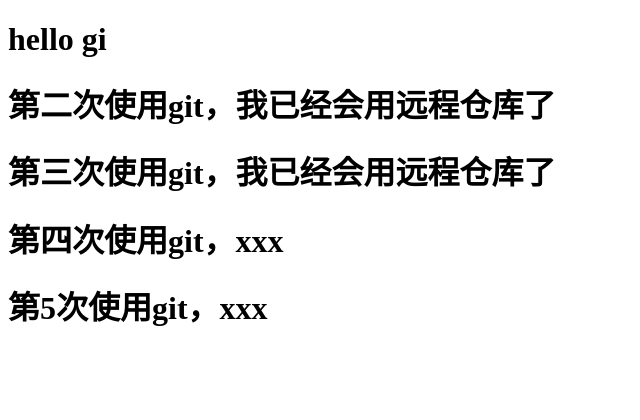
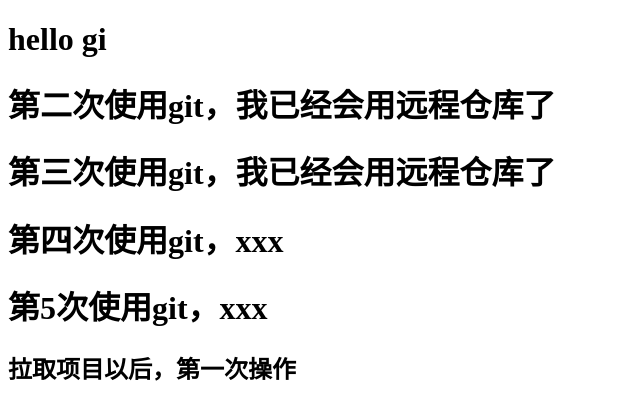
Before and after one commit to Corsini16/test01, a plain HTML site: page index.html in a window 1280 px wide. Shown: the whole page, without its empty margins (0-640 px from the left). Drawn offline with Linux system fonts and the light colour scheme.

Commit message:
拉取项目后，第一次提交

```diff
--- a/index.html
+++ b/index.html
@@ -11,5 +11,6 @@
     <h1>第三次使用git，我已经会用远程仓库了</h1>
     <h1>第四次使用git，xxx</h1>
     <h1>第5次使用git，xxx</h1>
+    <h2>拉取项目以后，第一次操作</h2>
 </body>
 </html>
```
